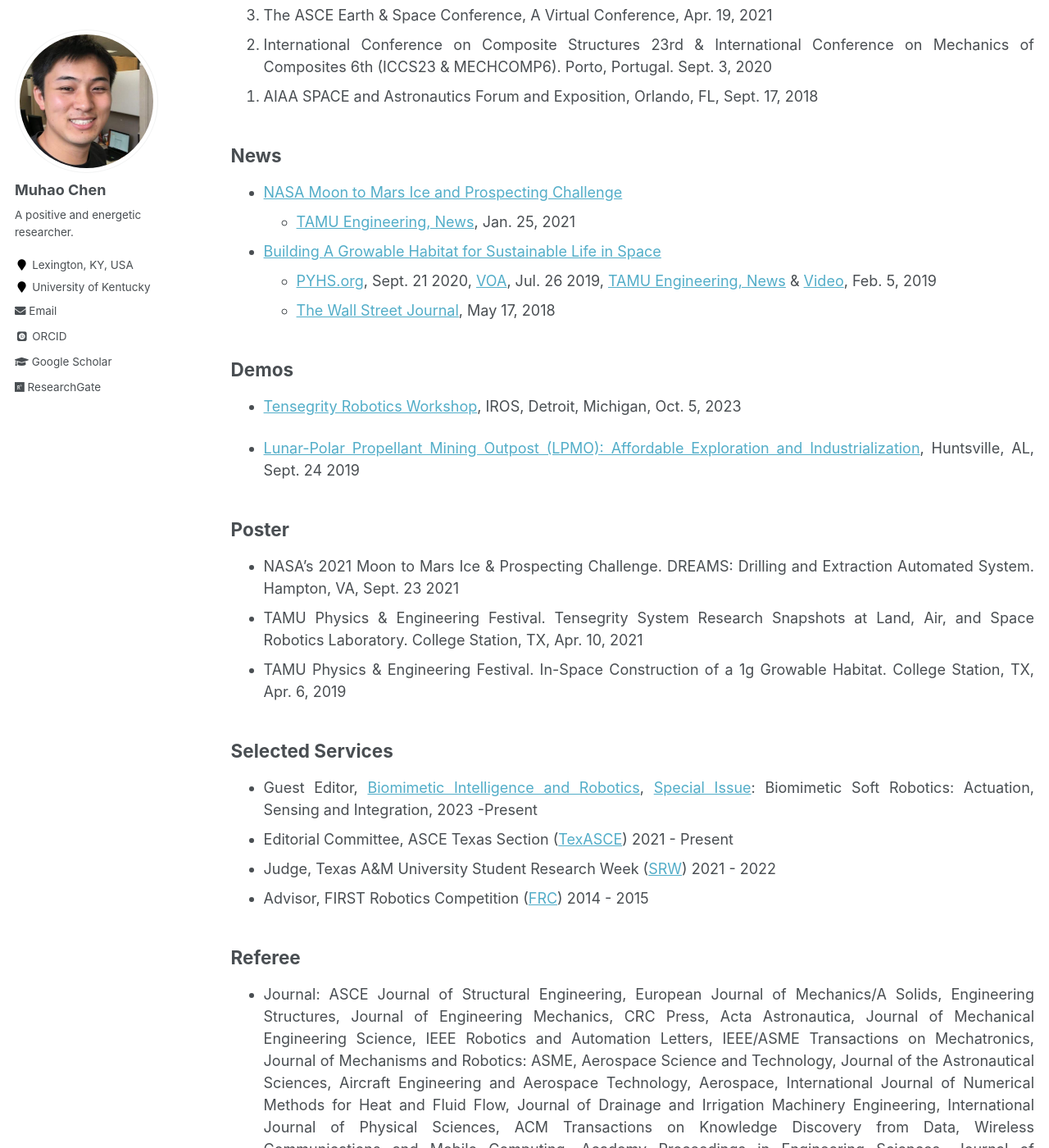
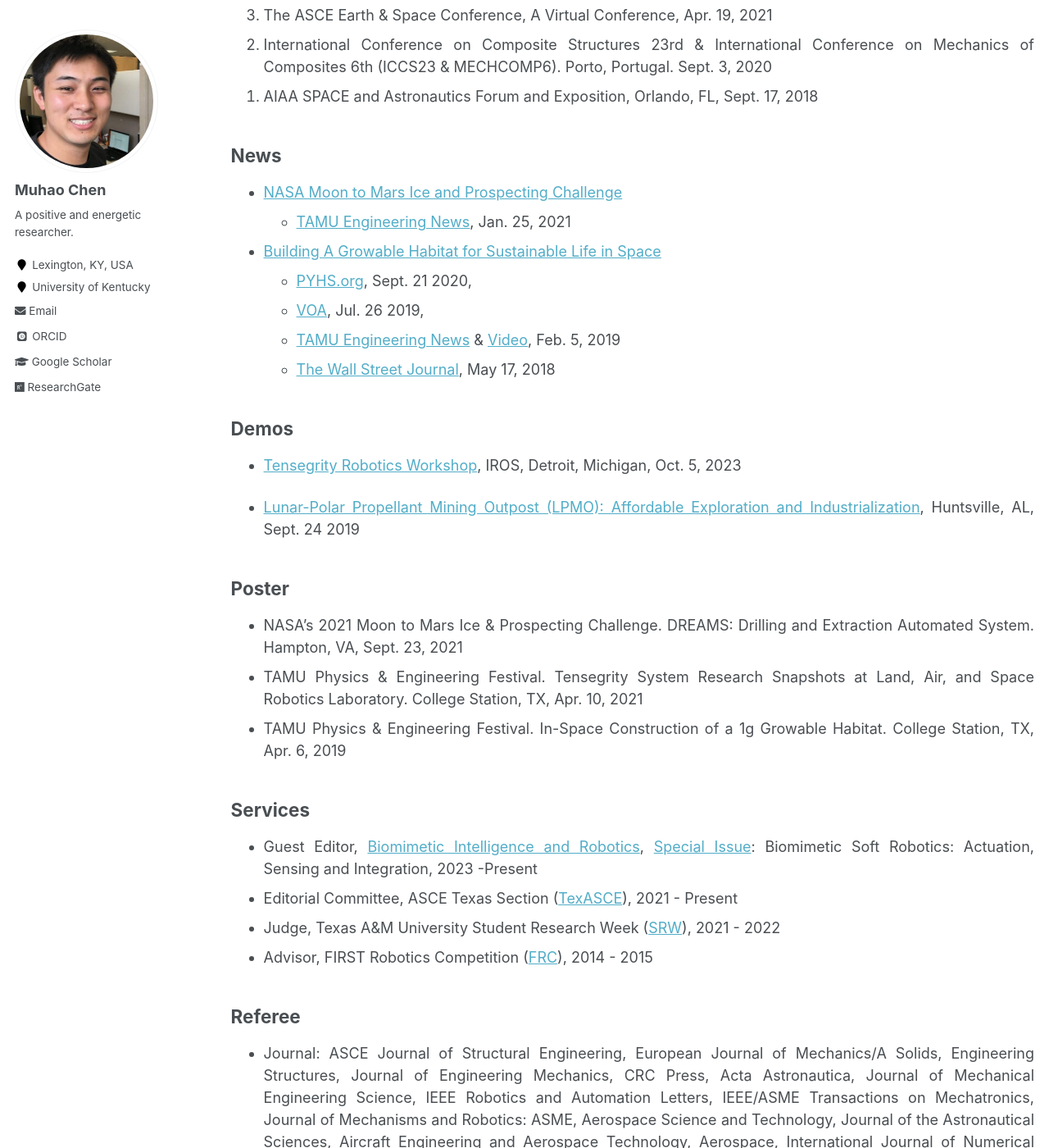
Before and after one commit to Muhao-Chen/muhao-chen.github.io, a Jekyll site: the page built from _pages/professional-activities.md, in a window 1280 px wide and 1400 px high, scrolled down 1212 px. Shown: the whole window at 82% size. Built offline with Jekyll 4.4.1, drawn with Linux system fonts in a browser that asks for light colours; some web fonts are replaced; some of the changed text lies outside the part shown.

Commit message:
Update professional-activities.md

```diff
--- a/_pages/professional-activities.md
+++ b/_pages/professional-activities.md
@@ -41,11 +41,13 @@ toc_max_header: 1
 ## News
 
 - [NASA Moon to Mars Ice and Prospecting Challenge](https://www.nasa.gov/solve/nasas-lunar-loo-challenge/Moon_to_Mars_Ice_Prospecting_Challenge/)
-    - [TAMU Engineering, News](https://engineering.tamu.edu/news/2021/01/aggie-engineering-students-produce-advanced-prototype-for-NASA-challenge.html), Jan. 25, 2021
+    - [TAMU Engineering News](https://engineering.tamu.edu/news/2021/01/aggie-engineering-students-produce-advanced-prototype-for-NASA-challenge.html), Jan. 25, 2021
       <!-- * Event Participants: Eduardo Gildin, Robert E. Skelton, George Moridis, Sam Noynaert. Mohamed S. Khaled, Muhao Chen, Enrique Z. Losoya. Srivignesh Srinivasan, Alkassoum Toure, Luis Rodriguez, Ayodeji A. Adeniran, Le Linh, Uthej Vattipalli, Thomas J. Lopez. Jessica Ezemba, Emily Kincaid, and Teresa Valdez -->
 
 - [Building A Growable Habitat for Sustainable Life in Space](https://catalog.data.gov/dataset/tensegrity-approaches-to-in-space-construction-of-a-1g-growable-habitat)
-    - [PYHS.org](https://phys.org/news/2020-09-space-habitat-artificial-gravity-enlarged.html), Sept. 21 2020, [VOA](https://www.voanews.com/a/science-health_futuristic-space-habitat-solves-problems-human-space-travel/6172519.html), Jul. 26 2019, [TAMU Engineering, News](https://engineering.tamu.edu/news/2019/02/building-a-growable-habitat-for-sustainable-life-in-space.html) & [Video](https://youtu.be/3573t1r9XRA), Feb. 5, 2019
+    - [PYHS.org](https://phys.org/news/2020-09-space-habitat-artificial-gravity-enlarged.html), Sept. 21 2020,
+    - [VOA](https://www.voanews.com/a/science-health_futuristic-space-habitat-solves-problems-human-space-travel/6172519.html), Jul. 26 2019,
+    - [TAMU Engineering News](https://engineering.tamu.edu/news/2019/02/building-a-growable-habitat-for-sustainable-life-in-space.html) & [Video](https://youtu.be/3573t1r9XRA), Feb. 5, 2019
     - [The Wall Street Journal](https://www.wsj.com/articles/space-village-one-a-vision-for-life-beyond-earth-1526567016), May 17, 2018
       <!-- * Event participants: Robert E. Skelton, Manoranjan Majji. Muhao Chen, Raman Goyal, Joel Sercel, Jane Shevtsov, and Anthony Longman -->
 
@@ -63,20 +65,16 @@ toc_max_header: 1
  <!--(https://livestream.com/viewnow/niac2019/videos/196913328)-->
 
 
-
-
-
-
 ## Poster
-* NASA's 2021 Moon to Mars Ice & Prospecting Challenge. DREAMS: Drilling and Extraction Automated System. Hampton, VA, Sept. 23 2021
+* NASA's 2021 Moon to Mars Ice & Prospecting Challenge. DREAMS: Drilling and Extraction Automated System. Hampton, VA, Sept. 23, 2021
 * TAMU Physics & Engineering Festival. Tensegrity System Research Snapshots at Land, Air, and Space Robotics Laboratory. College Station, TX, Apr. 10, 2021
 * TAMU Physics & Engineering Festival. In-Space Construction of a 1g Growable Habitat. College Station, TX, Apr. 6, 2019
 
-## Selected Services
+## Services
 * Guest Editor, [Biomimetic Intelligence and Robotics](https://www.sciencedirect.com/journal/biomimetic-intelligence-and-robotics), [Special Issue](https://www.sciencedirect.com/journal/biomimetic-intelligence-and-robotics/about/call-for-papers#biomimetic-soft-robotics-actuation-sensing-and-integration): Biomimetic Soft Robotics: Actuation, Sensing and Integration, 2023 -Present
-* Editorial Committee, ASCE Texas Section ([TexASCE](https://www.texasce.org/)) 2021 - Present
-* Judge, Texas A&M University Student Research Week ([SRW](https://srw.tamu.edu/)) 2021 - 2022
-* Advisor, FIRST Robotics Competition ([FRC](https://www.firstinspires.org/robotics/frc)) 2014 - 2015
+* Editorial Committee, ASCE Texas Section ([TexASCE](https://www.texasce.org/)), 2021 - Present
+* Judge, Texas A&M University Student Research Week ([SRW](https://srw.tamu.edu/)), 2021 - 2022
+* Advisor, FIRST Robotics Competition ([FRC](https://www.firstinspires.org/robotics/frc)), 2014 - 2015
 
 ## Referee
 * Journal: ASCE Journal of Structural Engineering, European Journal of Mechanics/A Solids, Engineering Structures, Journal of Engineering Mechanics, CRC Press, Acta Astronautica, Journal of Mechanical Engineering Science, IEEE Robotics and Automation Letters, IEEE/ASME Transactions on Mechatronics, Journal of Mechanisms and Robotics: ASME, Aerospace Science and Technology, Journal of the Astronautical Sciences, Aircraft Engineering and Aerospace Technology, Aerospace, International Journal of Numerical Methods for Heat and Fluid Flow, Journal of Drainage and Irrigation Machinery Engineering, International Journal of Physical Sciences, ACM Transactions on Knowledge Discovery from Data, Wireless Communications and Mobile Computing, Academy Proceedings in Engineering Sciences, Journal of Engineering Computations, Journal of Data Intelligence, Acta Mechanica et Automatica, ASME Open Journal of Engineering, Experimental Techniques
```
Also changed, not shown: other parts of _pages/professional-activities.md (+1 -1 lines).
